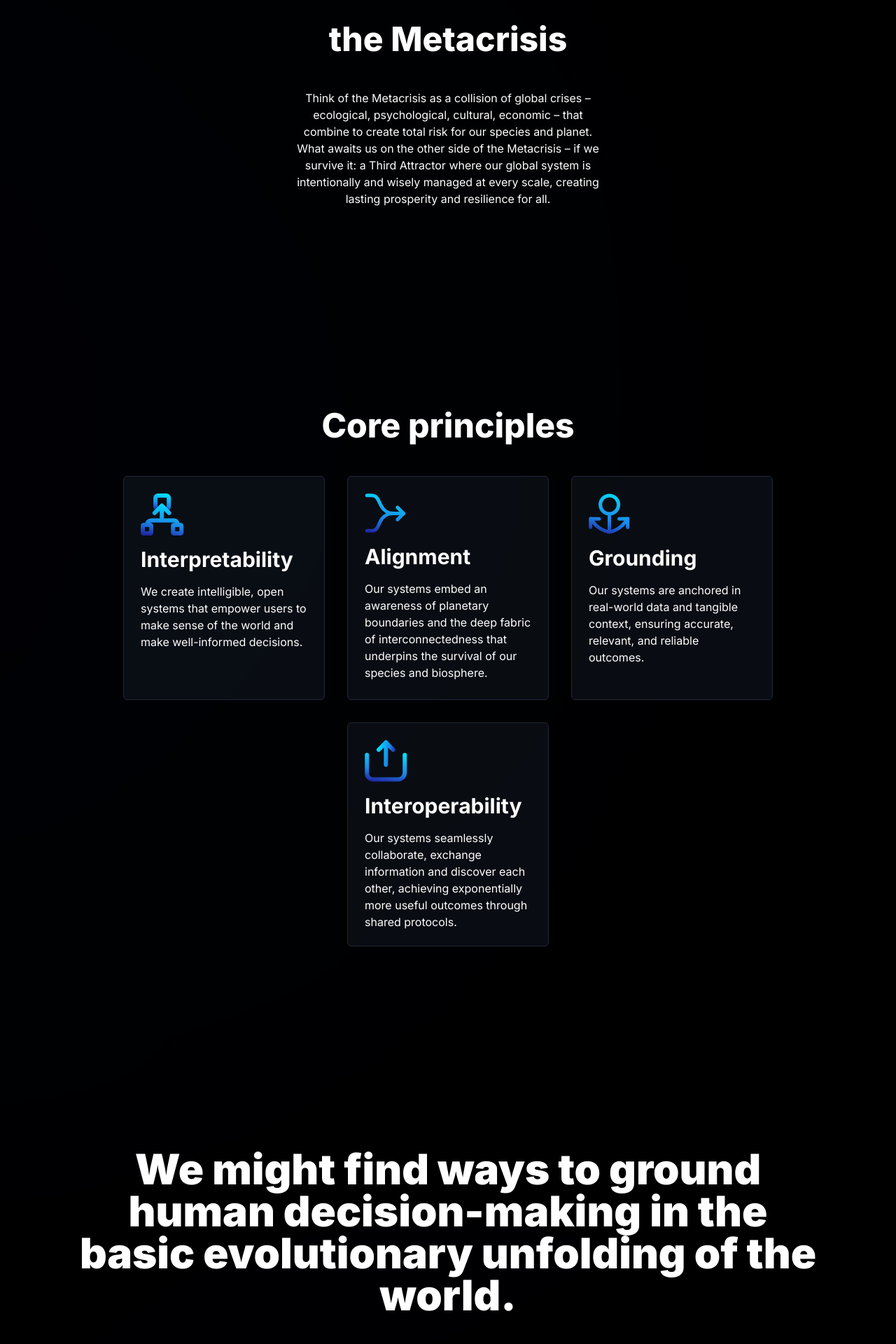
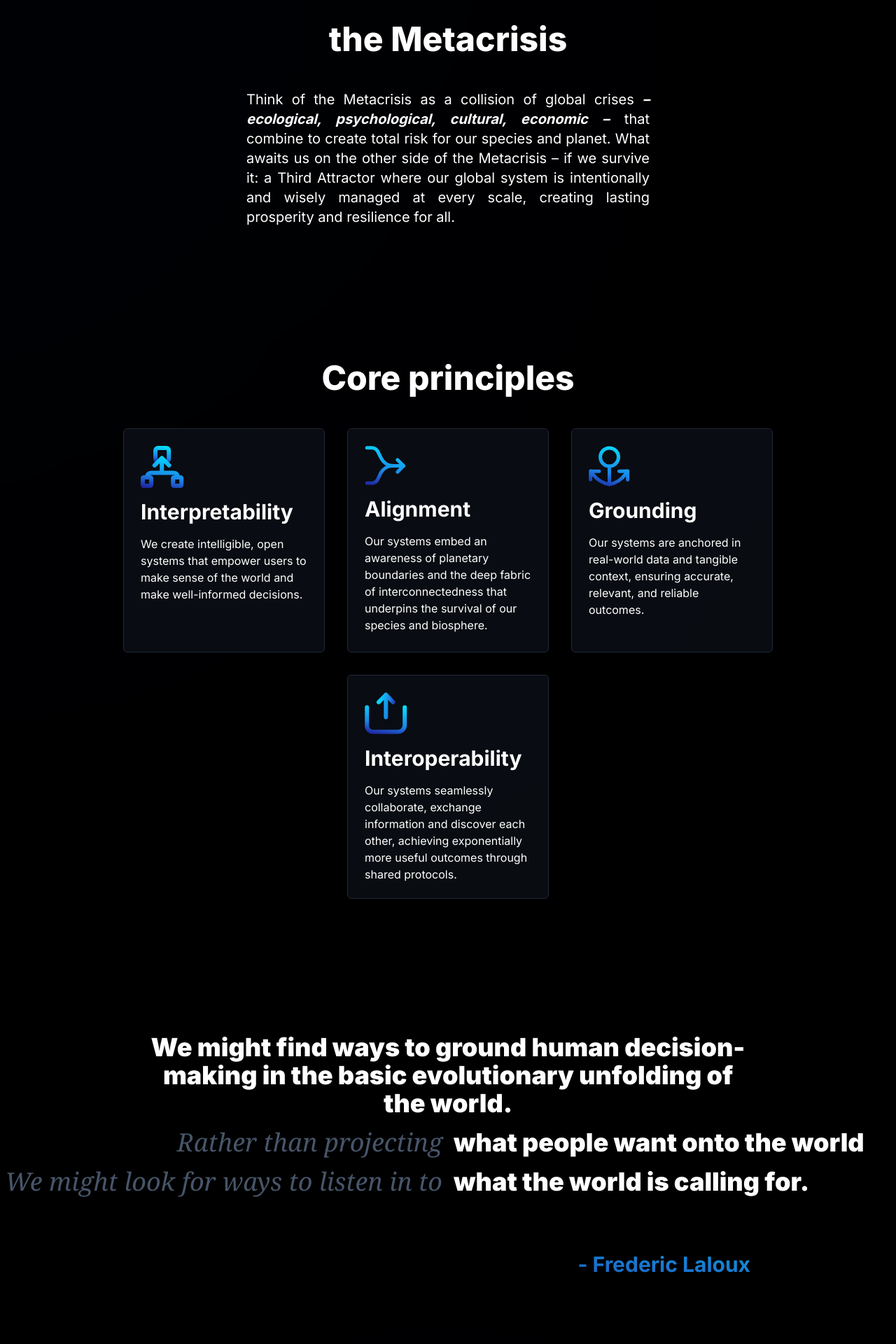
Before and after one commit to mgavillo/gaia-consortium-front, a Next.js app: page / in a window 1280 px wide. Shown: the part 1360-3280 px from the top of the page at 70% size. Built offline with nearby package versions, Linux system fonts and the light colour scheme.

Commit message:
layout updates

```diff
--- a/src/app/globals.css
+++ b/src/app/globals.css
@@ -36,7 +36,7 @@ h3 {
 
 section,
 footer {
-  @apply relative w-full flex flex-col gap-12 items-center justify-center py-48;
+  @apply relative w-full flex flex-col gap-12 items-center justify-center py-24 md:py-48 ;
 }
 
 footer {
--- a/src/app/sections/Metacrisis.tsx
+++ b/src/app/sections/Metacrisis.tsx
@@ -4,11 +4,11 @@ import Image from "next/image";
 
 export default function MetaCrisis() {
   return (
-    <section id="Metacrisis" className="md:p-24  ">
-      <Image src={Bg01} alt="" className="absolute -left-[700px] -top-[100px] blur-[1100px] -z-40" width={8000} />
+    <section id="Metacrisis" className="md:p-24 ">
+      <Image src={Bg01} alt="" className="absolute -left-[700px] -top-[800px] blur-[2100px] -z-40 scale-150 opacity-50" width={8000} />
       <h2>the Metacrisis</h2>
-      <p className=" w-full md:w-1/2 text-center">
-        Think of the Metacrisis as a collision of global crises – ecological, psychological, cultural, economic – that combine
+      <p className="px-24 md:w-2/3 md:px-0 w-full text-justify text-xl">
+        Think of the Metacrisis as a collision of global crises <span className=" italic font-bold">– ecological, psychological, cultural, economic –</span> that combine
         to create total risk for our species and planet. What awaits us on the other side of the Metacrisis – if we survive it:
         a Third Attractor where our global system is intentionally and wisely managed at every scale, creating lasting prosperity
         and resilience for all.
--- a/src/app/sections/Principles.tsx
+++ b/src/app/sections/Principles.tsx
@@ -46,8 +46,8 @@ function Principle({ element }: { element: { title: string; body: string; icon:
 
 export default function Principles() {
   return (
-    <section id="Principles" className="">
-      <h2>Core principles</h2>
+    <section id="Principles" className="md:py-24">
+      <h2 className="w-full text-center">Core principles</h2>
       <div className="flex flex-row gap-8 flex-wrap items-center justify-center">
         {principles.map((e, i) => (
           <Principle key={i} element={e} />
--- a/src/app/sections/Quote.tsx
+++ b/src/app/sections/Quote.tsx
@@ -1,13 +1,13 @@
 export default function Quote() {
   return (
-    <section className="py-24 flex flex-col gap-16">
+    <section className="md:p-24 flex flex-col gap-4">
       {/* <span className=" -mb-12 ">
         <BiSolidQuoteAltRight
           size={100}
           className={"bg-gradient-to-tr from-lightBlue to-darkBlue text-transparent bg-clip-text"}
         />
       </span> */}
-      <p className="w-full font-black text-2xl lg:text-6xl text-center">
+      <p className="w-full font-black text-2xl xl:text-4xl text-center">
         We might find ways to ground human decision-making in the basic evolutionary unfolding of the world.
       </p>
       {/* <p className=" w-full font-bold text-8xl">
@@ -28,6 +28,7 @@ export default function Quote() {
           <p className=" w-[700px] text-center xl:text-left text-2xl lg:text-4xl font-black "> what the world is calling for.</p>
         </div>
       </div>
+      <h3 className="w-full text-right pt-16 bg-gradient-to-tr via-skyBlue from-darkBlue to-lightBlue text-transparent bg-clip-text opacity-90">- Frederic Laloux</h3>
     </section>
   );
 }
```
